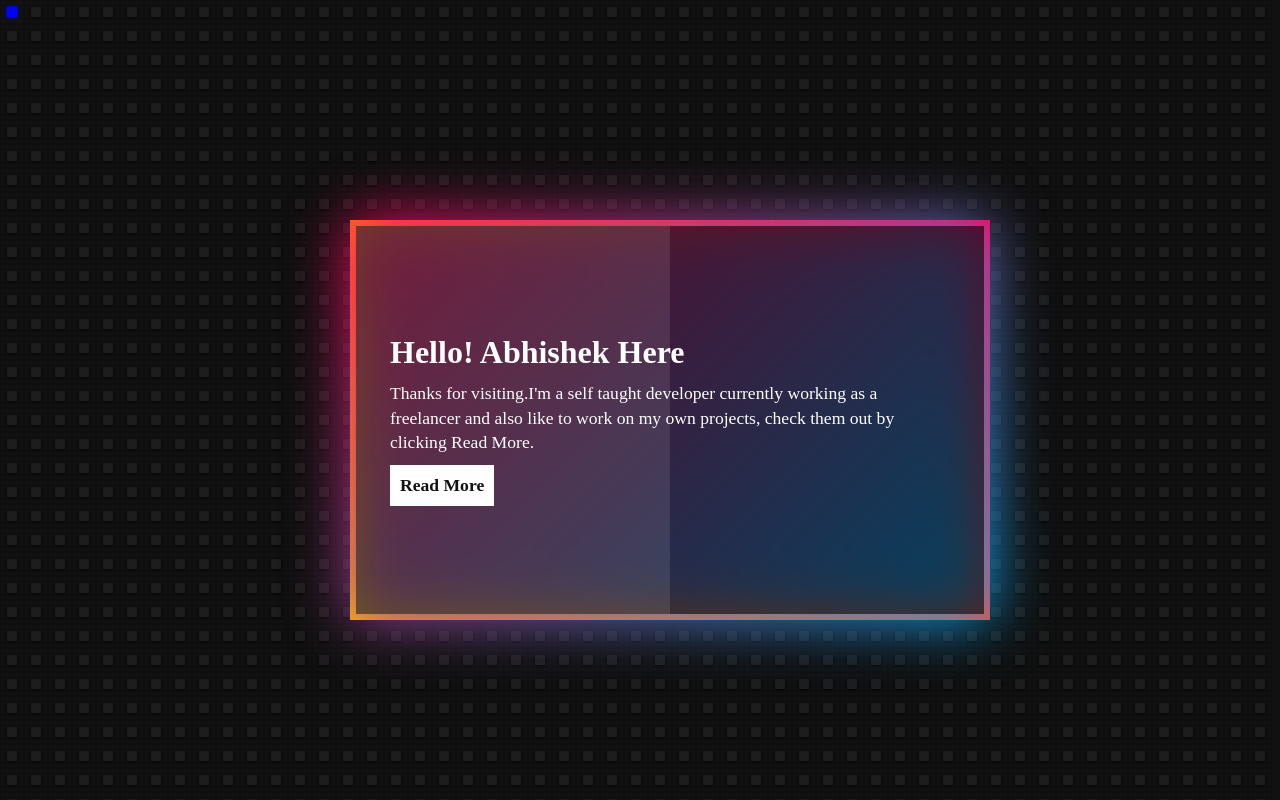
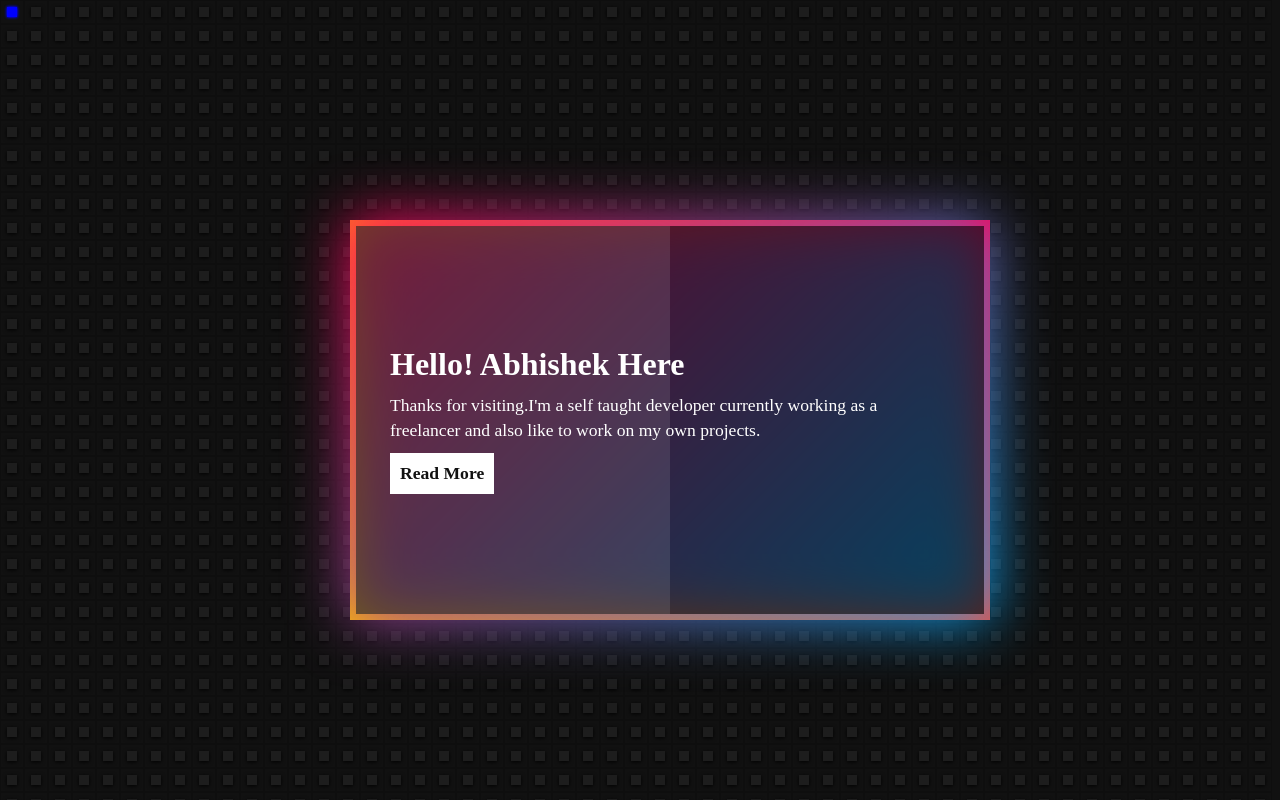
Before and after one commit to Abhisheksundriyal/Abhisheksundriyal.github.io, a plain HTML site: page index.html in a window 1280 px wide. Drawn offline with nearby package versions, Linux system fonts and the light colour scheme.

Commit message:
Update index.html

```diff
--- a/index.html
+++ b/index.html
@@ -38,7 +38,7 @@
 				<div class="content">
 					<h2>Hello! Abhishek Here</h2>
 					<p>
-						Thanks for visiting.I'm a self taught developer currently working as a freelancer and also like to work on my own projects, check them out by clicking Read More.
+						Thanks for visiting.I'm a self taught developer currently working as a freelancer and also like to work on my own projects.
 					</p>
 					<a href="#"> Read More</a>
 				</div>
```
